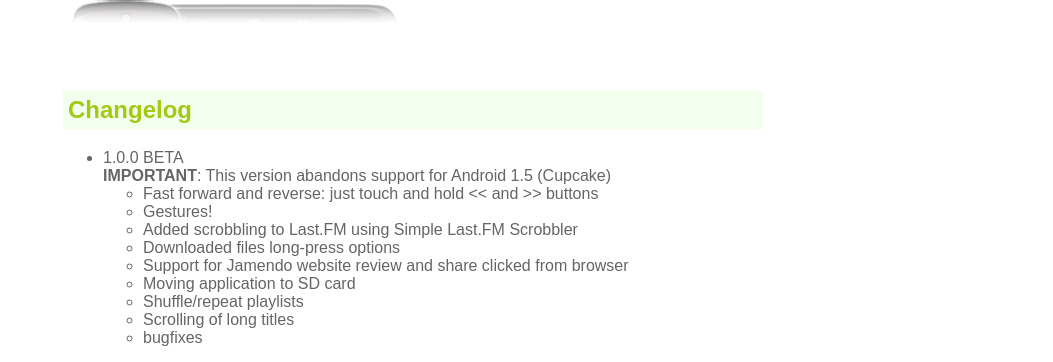
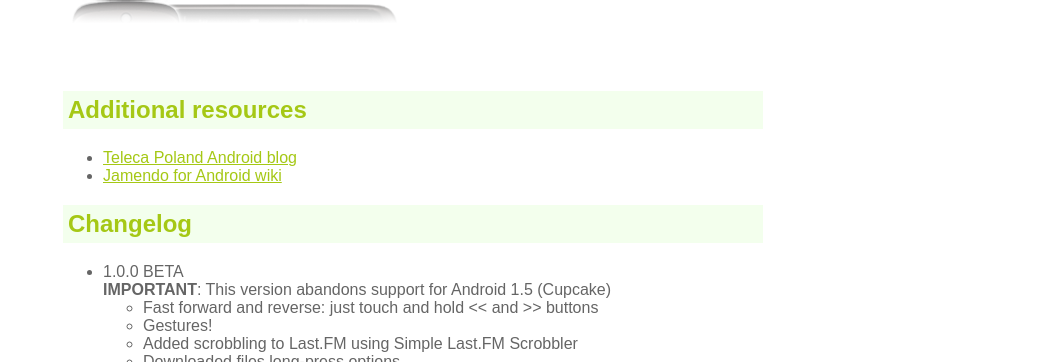
Before and after one commit to telecapoland/jamendo-android, a plain HTML site: page index.html in a window 1280 px wide. Shown: the part 382-744 px from the top of the page, without its empty margins (227-1280 px from the left). Drawn offline with Linux system fonts and the light colour scheme.

Commit message:
Added links to blog and wiki.

```diff
--- a/index.html
+++ b/index.html
@@ -61,6 +61,14 @@
 		the planet! It's free, legal & unlimited!
 	</p>
 	<div style="clear: both"> </div>
+
+	<h2>Additional resources</h2>
+	<p>
+		<ul>
+			<li><a href="http://telecapoland.blogspot.com/" title="Teleca Poland Android blog">Teleca Poland Android blog</a></li>
+			<li><a href="https://github.com/telecapoland/jamendo-android/wiki" title="Jamendo for Android wiki">Jamendo for Android wiki</a></li>
+		</ul>
+	</p>
 
 	<h2>Changelog</h2>
 	<p>
```
